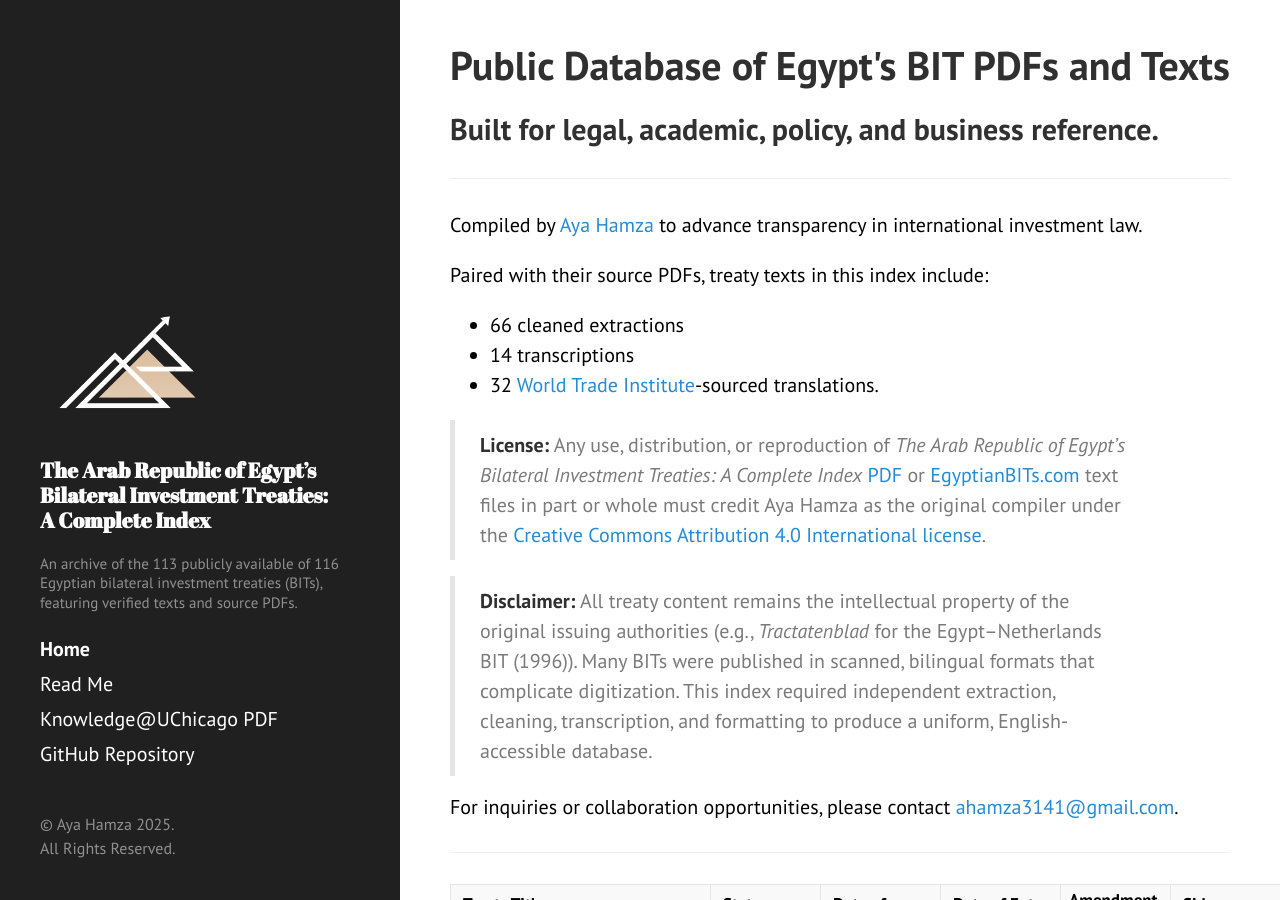
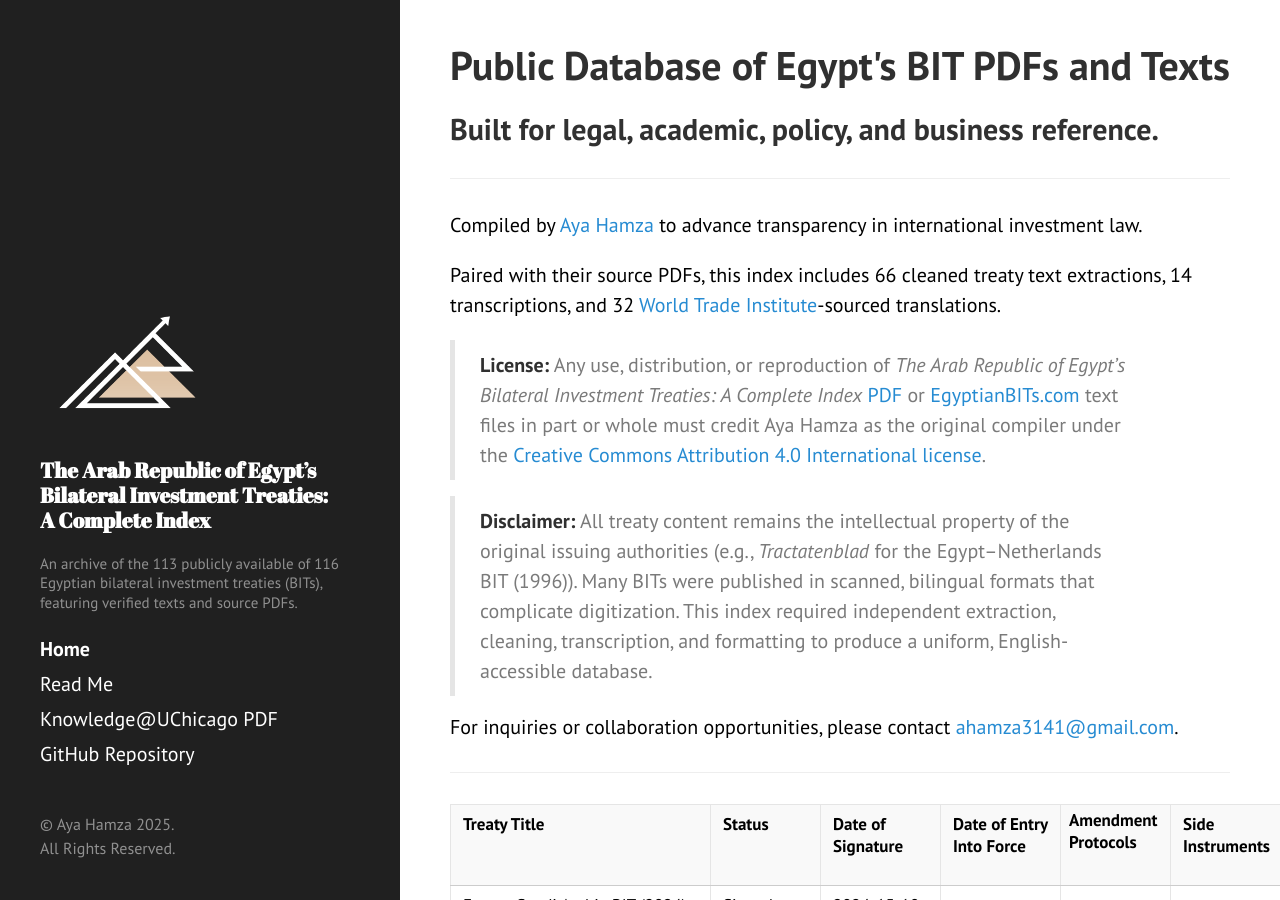
Before and after one commit to ayahamza1/MENABITs, a Jekyll site: the page built from index.md, in a window 1280 px wide and 900 px high. Built offline with Jekyll 4.4.1, drawn with Linux system fonts in a browser that asks for light colours.

Commit message:
Update index.md

```diff
--- a/index.md
+++ b/index.md
@@ -10,10 +10,7 @@ permalink: /
 
 Compiled by [Aya Hamza](https://www.linkedin.com/in/ayahamza) to advance transparency in international investment law.
 
-Paired with their source PDFs, treaty texts in this index include:
-* 66 cleaned extractions
-* 14 transcriptions
-* 32 [World Trade Institute](https://edit.wti.org/document/investment-treaty/search)-sourced translations.
+Paired with their source PDFs, this index includes 66 cleaned treaty text extractions, 14 transcriptions, and 32 [World Trade Institute](https://edit.wti.org/document/investment-treaty/search)-sourced translations.
 
 > **License:** Any use, distribution, or reproduction of *The Arab Republic of Egypt’s Bilateral Investment Treaties: A Complete Index* [PDF](https://knowledge.uchicago.edu/record/14799?ln=en&v=pdf) or [EgyptianBITs.com](https://egyptianbits.com) text files in part or whole must credit Aya Hamza as the original compiler under the <a href="https://creativecommons.org/licenses/by/4.0/">Creative Commons Attribution 4.0 International license</a>.
 
```
